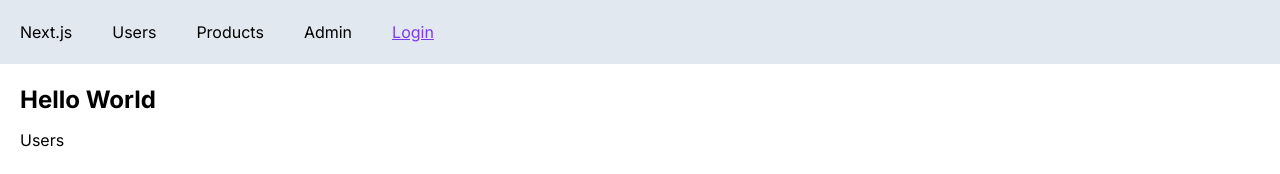
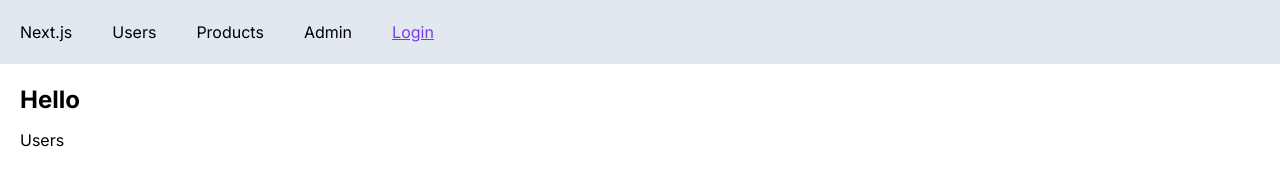
Before and after one commit to jfcv/next-app, a Next.js app: page / in a window 1280 px wide. Shown: the top 174 px of the page. Built offline with nearby package versions, Linux system fonts and the light colour scheme; no server answers.

Commit message:
Add session access on the server.

```diff
--- a/app/page.tsx
+++ b/app/page.tsx
@@ -1,13 +1,19 @@
 import Link from "next/link";
 import ProductCard from "./components/ProductCard";
+import { getServerSession } from "next-auth";
+import { authOptions } from "./api/auth/[...nextauth]/route";
 
 /**
  * Client-Side Navigation
  */
-export default function Home() {
+export default async function Home() {
+  const session = await getServerSession(authOptions);
+
   return (
     <main>
-      <h1 style={{fontWeight: 'bold'}}>Hello World</h1>
+      <h1 style={{fontWeight: 'bold'}}>
+        Hello { session && <span className='text-violet-600'>{session.user!.name}</span> }
+      </h1>
 
       <Link href="/users">Users</Link>
 
```
